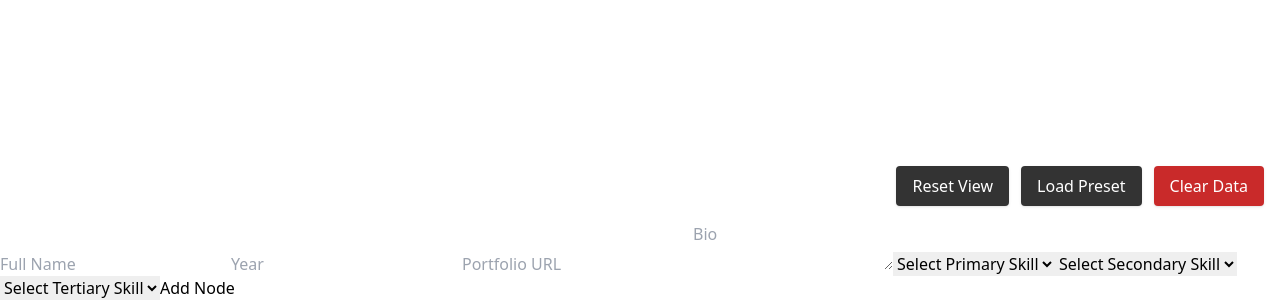
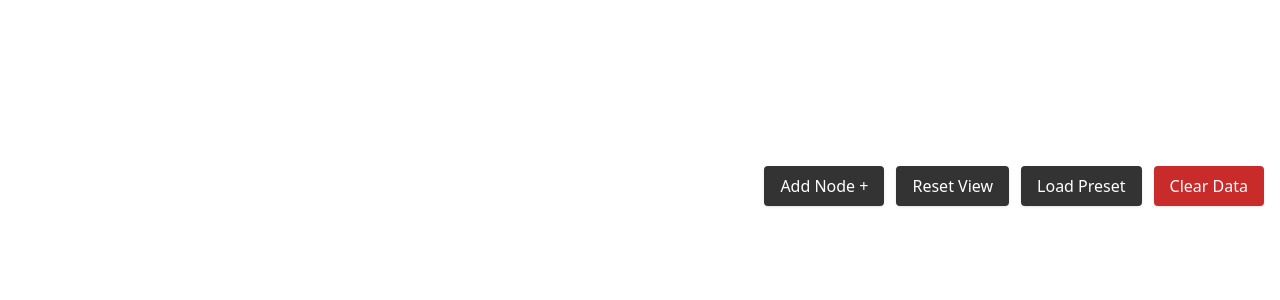
Before and after one commit to DBStirling/syde-webring, a React (Create React App) app: page / in a window 1280 px wide. Shown: the part 578-878 px from the top of the page. After the commit the page ends 800 px from the top, so only its background shows below. Built offline with nearby package versions, Linux system fonts and the light colour scheme.

Commit message:
created nodeForm modal. Chore: investigate tets sizes on sidebar

```diff
--- a/src/App.js
+++ b/src/App.js
@@ -14,6 +14,7 @@ function App() {
     const [selectedNode, setSelectedNode] = useState(null);
     const [hoveredNode, setHoveredNode] = useState(null);
     const [hoverPos, setHoverPos] = useState({ x: 0, y: 0 });
+    const [isNodeFormOpen, setIsNodeFormOpen] = useState(false);
 
     const handleClearLocalStorage = () => {
       const confirmed = window.confirm("Are you sure you want to clear all nodes? This cannot be undone.");
@@ -104,7 +105,13 @@ function App() {
 
   return (
     <div className="App">
-      <div className="fixed bottom-4 right-4 z-50 flex gap-3">
+      <div className="fixed bottom-4 right-4 z-40 flex gap-3">
+        <button
+          onClick={() => setIsNodeFormOpen(true)}
+          className="bg-[#333] text-white px-4 py-2 rounded shadow hover:bg-[#444]"
+        >
+          Add Node +
+        </button>
         <button
           onClick={handleResetCamera}
           className="bg-[#333] text-white px-4 py-2 rounded shadow hover:bg-[#444]"
@@ -176,7 +183,23 @@ function App() {
       {selectedNode &&
       <Sidebar node={selectedNode} onClose={() => setSelectedNode(null)} />}
       <HoverCard node={hoveredNode} pos={hoverPos} />
-      <NodeForm onNewNode={handleNewNode} />
+      {/* <NodeForm onNewNode={handleNewNode} /> */}
+      {isNodeFormOpen && (
+        <div className="fixed inset-0 z-50 bg-black/30 flex items-center justify-center">
+          <div className="bg-[#1a1a1a] p-6 rounded-lg shadow-2xl w-full max-w-md">
+            <div className="flex justify-end">
+              <button
+                onClick={() => setIsNodeFormOpen(false)}
+                className="text-[#868686] hover:text-white text-[30px] font-light leading-none"
+                aria-label="Close"
+              >
+              &times;
+              </button>
+            </div>
+            <NodeForm onNewNode={handleNewNode} onClose={() => setIsNodeFormOpen(false)}/>
+          </div>
+        </div>
+      )}
     </div>
   );
 }
--- a/src/components/NodeForm.jsx
+++ b/src/components/NodeForm.jsx
@@ -2,9 +2,8 @@ import { useState } from 'react';
 import skillOptions from '../data/skillOptions.js';
 
 const allSkills = skillOptions.flatMap(category => category.skills);
-console.log(allSkills); // This will log all skills in a flat array
 
-const NodeForm = ({onNewNode}) => {
+const NodeForm = ({ onNewNode, onClose }) => {
     const [formData, setFormData] = useState({
         id: '',
         fullName: '',
@@ -18,11 +17,20 @@ const NodeForm = ({onNewNode}) => {
     const handleChange = (e) => {
         const { name, value } = e.target;
         if (['primary', 'secondary', 'tertiary'].includes(name)) {
+        const updatedSkills = {
+            ...formData.skills,
+            [name]: value,
+        };
+
+        const detectedColor =
+            skillOptions.find(category =>
+            category.skills.includes(updatedSkills.primary)
+            )?.color || '';
+
         setFormData({
-                ...formData, skills: {
-                    ...formData.skills,
-                    [name]: value
-                }
+            ...formData,
+            skills: updatedSkills,
+            color: detectedColor,
         });
         } else {
         setFormData({ ...formData, [name]: value });
@@ -31,103 +39,131 @@ const NodeForm = ({onNewNode}) => {
 
     const handleSubmit = (e) => {
         e.preventDefault();
-
-        // Get existing nodes from localStorage
         const storedNodes = JSON.parse(localStorage.getItem('nodes')) || [];
-
-        // Create a new node with next ID
-        const newNode = {
-            ...formData,
-            id: storedNodes.length + 1
-        };
-
-        // Update localStorage
+        const newNode = { ...formData, id: storedNodes.length + 1 };
         const updatedNodes = [...storedNodes, newNode];
         localStorage.setItem('nodes', JSON.stringify(updatedNodes));
+        onNewNode(newNode);
+        onClose();
 
-        // Pass to parent for in-app graph update
-        onNewNode(newNode);
-
-        // Reset form
         setFormData({
         fullName: '',
         year: '',
         portfolio: '',
         bio: '',
         skills: { primary: '', secondary: '', tertiary: '' },
-            color: ''
+        color: '',
         });
     };
-
 
     const getFilteredOptions = (excludeList) => {
         return allSkills.filter(skill => !excludeList.includes(skill));
     };
 
     return (
-        <form className="node-form" onSubmit={handleSubmit}>
-        {/* TASK: ID NEEDS TO AUTO INCREMENT AND NOT BE AN INPUT (probably retrieve from JSON?) */}
+        <form
+        onSubmit={handleSubmit}
+        className="flex flex-col gap-5 text-[#c9c9c9] font-['Space_Grotesk']"
+        >
+        <div className="flex flex-col">
+            <label className="text-sm text-[#868686]">Full Name</label>
             <input
             name="fullName"
-            placeholder="Full Name"
             value={formData.fullName}
             onChange={handleChange}
             required
+            className="bg-[#2a2a2a] p-2 rounded text-white outline-none"
             />
+        </div>
+
+        <div className="flex flex-col">
+            <label className="text-sm text-[#868686]">Year</label>
             <input
             name="year"
             type="number"
-            placeholder="Year"
             value={formData.year}
             onChange={handleChange}
             required
+            className="bg-[#2a2a2a] p-2 rounded text-white outline-none"
             />
+        </div>
+
+        <div className="flex flex-col">
+            <label className="text-sm text-[#868686]">Portfolio</label>
             <input
             name="portfolio"
-            placeholder="Portfolio URL"
             value={formData.portfolio}
             onChange={handleChange}
+            className="bg-[#2a2a2a] p-2 rounded text-white outline-none"
             />
+        </div>
+
+        <div className="flex flex-col">
+            <label className="text-sm text-[#868686]">Bio</label>
             <textarea
             name="bio"
-            placeholder="Bio"
+            maxLength={100}
             value={formData.bio}
             onChange={handleChange}
+            rows={3}
+            className="bg-[#2a2a2a] p-2 rounded text-white outline-none resize-none"
             />
+        </div>
+
+        <div className="flex flex-col gap-2">
+            <label className="text-sm text-[#868686]">Primary Skill</label>
             <select
             name="primary"
             value={formData.skills.primary}
             onChange={handleChange}
             required
+            className="bg-[#2a2a2a] p-2 rounded text-white outline-none"
             >
             <option value="">Select Primary Skill</option>
             {getFilteredOptions([formData.skills.secondary, formData.skills.tertiary]).map(skill => (
-                <option key={skill} value={skill}>{skill}</option>
+                <option key={skill} value={skill}>
+                {skill}
+                </option>
             ))}
-            {formData.color = skillOptions.find(category => category.skills.includes(formData.skills.primary))?.color || ''}
-            {console.log(formData.color)}
             </select>
+
+            <label className="text-sm text-[#868686]">Secondary Skill</label>
             <select
             name="secondary"
             value={formData.skills.secondary}
             onChange={handleChange}
+            className="bg-[#2a2a2a] p-2 rounded text-white outline-none"
             >
             <option value="">Select Secondary Skill</option>
             {getFilteredOptions([formData.skills.primary, formData.skills.tertiary]).map(skill => (
-                <option key={skill} value={skill}>{skill}</option>
+                <option key={skill} value={skill}>
+                {skill}
+                </option>
             ))}
             </select>
+
+            <label className="text-sm text-[#868686]">Tertiary Skill</label>
             <select
             name="tertiary"
             value={formData.skills.tertiary}
             onChange={handleChange}
+            className="bg-[#2a2a2a] p-2 rounded text-white outline-none"
             >
             <option value="">Select Tertiary Skill</option>
             {getFilteredOptions([formData.skills.primary, formData.skills.secondary]).map(skill => (
-                <option key={skill} value={skill}>{skill}</option>
+                <option key={skill} value={skill}>
+                {skill}
+                </option>
             ))}
             </select>
-        <button type="submit">Add Node</button>
+        </div>
+
+        <button
+            type="submit"
+            className="mt-4 bg-[#BD17C0] hover:bg-[#a015a7] text-white py-2 px-4 rounded transition"
+        >
+            Add Node
+        </button>
         </form>
     );
     };
--- a/src/components/Sidebar.jsx
+++ b/src/components/Sidebar.jsx
@@ -8,7 +8,7 @@ const Sidebar = ({ node, onClose }) => {
     if (!node) return null;
 
     return (
-        <div className="fixed top-0 right-0 w-[40vw] max-w-[600px] h-screen z-49 bg-[#161616] border-l border-[#333333] overflow-y-auto">
+        <div className="fixed top-0 right-0 w-[40vw] max-w-[600px] h-screen z-39 bg-[#161616] border-l border-[#333333] overflow-y-auto">
         <div className="relative">
             {/* Optional: design background element */}
             <div className="relative py-[120px] flex flex-col gap-10">
@@ -73,7 +73,7 @@ const Sidebar = ({ node, onClose }) => {
         {/* Close button (optional) */}
         <button
             onClick={onClose}
-            className="absolute top-4 right-4 text-[#868686] hover:text-white text-[30px] font-light"
+            className="absolute top-4 right-4 text-[#868686] hover:text-white text-[30px] font-light leading-none"
             aria-label="Close"
             >
             &times;
```
Lines whose indentation alone changed are shown as unchanged.
